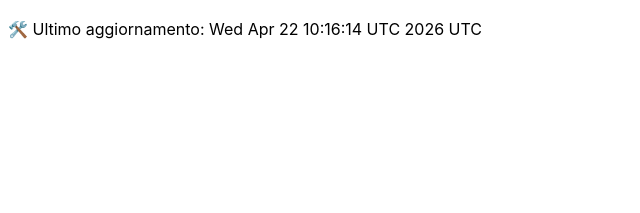
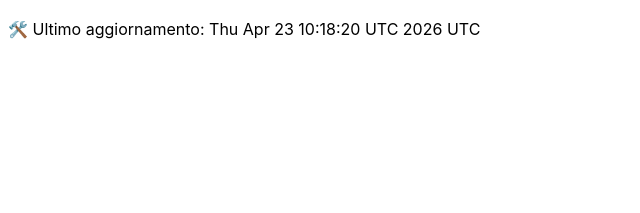
Before and after one commit to DanteTrb/DanteTrb.github.io, a Jekyll site: the page built from badges.md, in a window 1280 px wide. Shown: the top 213 px of the page, without its empty margins (0-640 px from the left). Built offline with Jekyll 4.4.1, drawn with Linux system fonts in a browser that asks for light colours; our own code applies the rules of GitHub Pages for plain Markdown files.

Commit message:
🛠️ Aggiornamento automatico badge

```diff
--- a/badges.md
+++ b/badges.md
@@ -1 +1 @@
-🛠️ Ultimo aggiornamento: Wed Apr 22 10:16:14 UTC 2026 UTC
+🛠️ Ultimo aggiornamento: Thu Apr 23 10:18:20 UTC 2026 UTC
```
